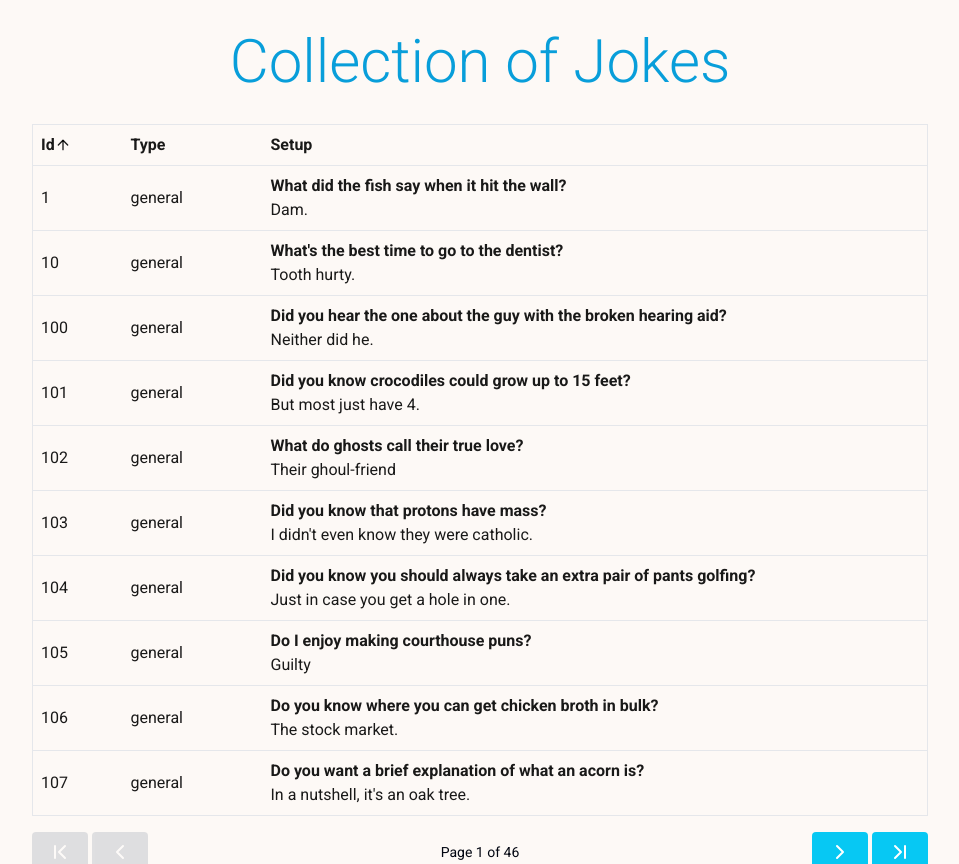
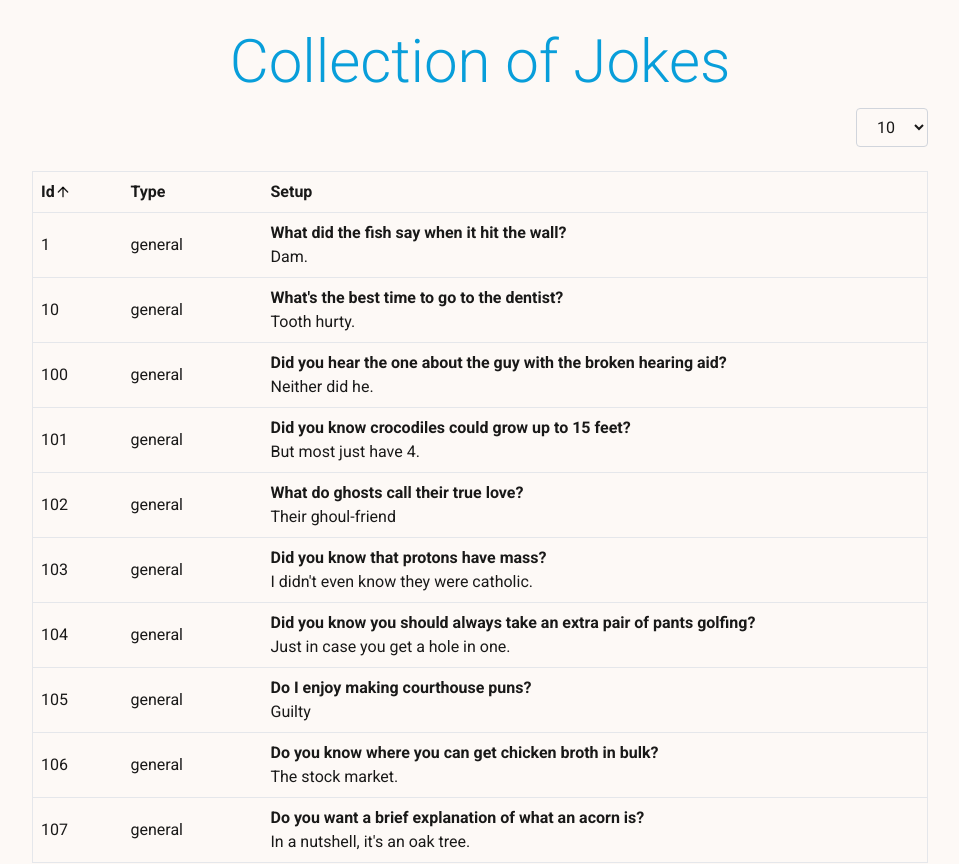
Before and after one commit to amiraveliz/collection-of-jokes, a Next.js app: page / in a window 1280 px wide. Shown: the top 864 px of the page, without its empty margins (160-1119 px from the left). Built offline with nearby package versions, Linux system fonts and the light colour scheme.

Commit message:
adding limit filter

```diff
--- a/src/app/page.js
+++ b/src/app/page.js
@@ -1,3 +1,4 @@
+import Filters from "@/components/Filters/Filters";
 import Table from "@/components/Table/Table";
 
 export default async function Home() {
@@ -6,6 +7,7 @@ export default async function Home() {
             <h1 className="text-6xl font-light text-center mb-4 text-primary-300">
                 Collection of Jokes
             </h1>
+            <Filters />
             <Table />
         </div>
     );
--- /dev/null
+++ b/src/components/Filters/Filters.js
@@ -0,0 +1,27 @@
+"use client";
+
+import { useJokeStore } from "@/stores/useJokeStore";
+
+const PAGE_SIZE_OPTIONS = [5, 10, 20, 50];
+
+export default function Filters() {
+    const { limit, setLimit } = useJokeStore();
+
+    return (
+        <div className="w-full max-w-4xl mx-auto text-black/90">
+            <select
+                className="py-2 px-4 border border-gray-300 rounded mb-2 block ml-auto"
+                value={limit}
+                onChange={(event) => {
+                    setLimit(event.target.value);
+                }}
+            >
+                {PAGE_SIZE_OPTIONS.map((option) => (
+                    <option key={option} value={option}>
+                        {option}
+                    </option>
+                ))}
+            </select>
+        </div>
+    );
+}
--- a/src/components/Table/Pagination.js
+++ b/src/components/Table/Pagination.js
@@ -1,4 +1,3 @@
-import { useJokeStore } from "@/stores/useJokeStore";
 import {
     ChevronFirst,
     ChevronLast,
@@ -6,11 +5,9 @@ import {
     ChevronRight,
 } from "lucide-react";
 
-export default function Pagination() {
-    const { totalPages, page, setPage } = useJokeStore();
-
+export default function Pagination({ totalPages, page, setPage }) {
     return (
-        <div className="flex gap-1 items-center mt-4 text-sm text-white">
+        <div className="flex gap-1 items-center mt-4 text-sm">
             <button
                 onClick={() => setPage(1)}
                 disabled={page === 1}
--- a/src/components/Table/Table.js
+++ b/src/components/Table/Table.js
@@ -6,12 +6,21 @@ import { useEffect } from "react";
 import Pagination from "./Pagination";
 
 export default function Table() {
-    const { jokes, page, sort, setSort, fetchJokes } = useJokeStore();
+    const {
+        jokes,
+        page,
+        totalPages,
+        limit,
+        sort,
+        setPage,
+        setSort,
+        fetchJokes,
+    } = useJokeStore();
 
     useEffect(() => {
         fetchJokes();
         // eslint-disable-next-line react-hooks/exhaustive-deps
-    }, [page, sort]);
+    }, [page, sort, limit]);
 
     const handleSort = (field) => {
         setSort(field);
@@ -78,8 +87,7 @@ export default function Table() {
                     ))}
                 </tbody>
             </table>
-
-            <Pagination />
+            <Pagination totalPages={totalPages} page={page} setPage={setPage} />
         </div>
     );
 }
--- a/src/stores/useJokeStore.js
+++ b/src/stores/useJokeStore.js
@@ -4,10 +4,13 @@ export const useJokeStore = create((set, get) => ({
     jokes: [],
     total: 0,
     page: 1,
+    limit: 10,
     sort: { field: "id", direction: "asc" },
     totalPages: 0,
 
     setPage: (page) => set({ page }),
+
+    setLimit: (limit) => set({ limit, page: 1 }),
 
     setSort: (field) =>
         set((state) => ({
@@ -21,9 +24,9 @@ export const useJokeStore = create((set, get) => ({
         })),
 
     fetchJokes: async () => {
-        const { page, sort } = get();
+        const { page, sort, limit } = get();
         const res = await fetch(
-            `/api/jokes?page=${page}&limit=10&sortBy=${sort.field}&order=${sort.direction}`
+            `/api/jokes?page=${page}&limit=${limit}&sortBy=${sort.field}&order=${sort.direction}`
         );
         const data = await res.json();
         set({
```
